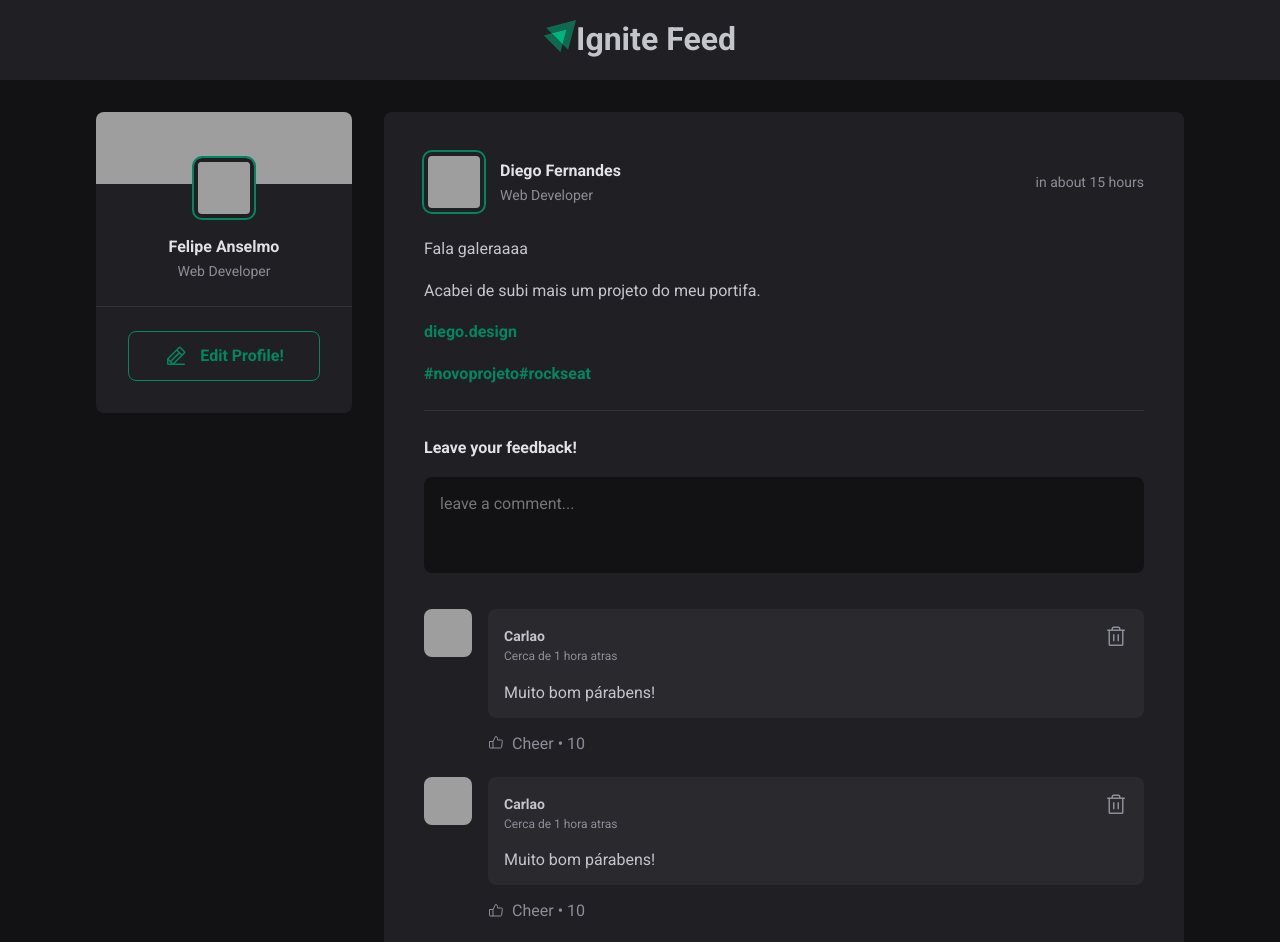
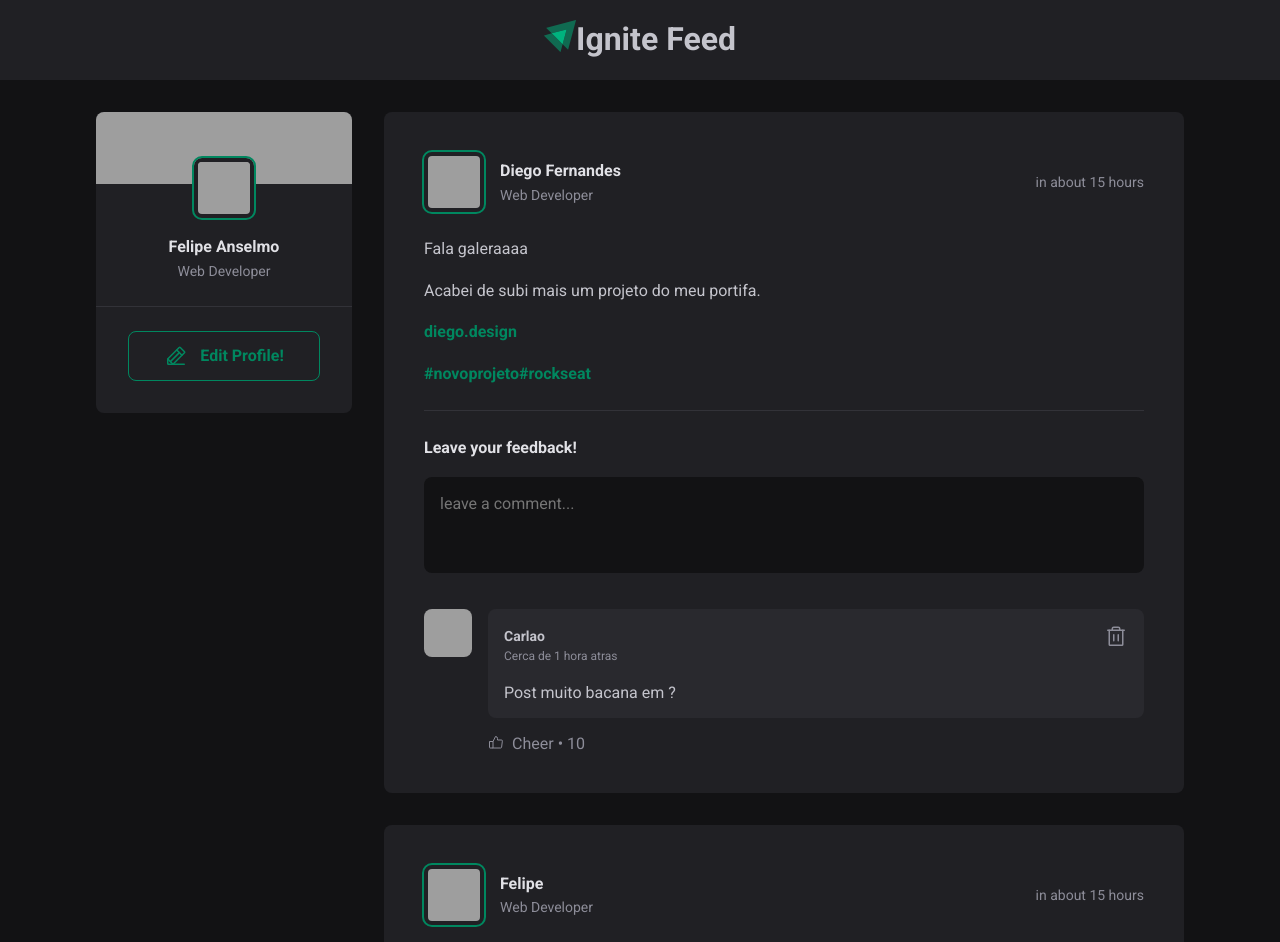
Before and after one commit to felipeanselmonascimento/IgniteFEED, a React (Vite) app: page / in a window 1280 px wide. Shown: the top 942 px of the page. Built offline with nearby package versions, Linux system fonts and the light colour scheme; grey boxes are pictures that could not be loaded.

Commit message:
enserir comentarios e entendendo keys

```diff
--- a/src/App.jsx
+++ b/src/App.jsx
@@ -44,6 +44,7 @@
         <main>
           {posts.map(post => {
             return <Post
+              key={post.id}
               author={post.author}
               content={post.content}
               publishedAt={post.publishedAt}
--- a/src/components/Comment.jsx
+++ b/src/components/Comment.jsx
@@ -2,7 +2,7 @@
 import { Avatar } from './Avatar'
 import styles from './Comment.module.css'
 
-export function Comment () {
+export function Comment({ content }) {
     return (
         <div className={styles.comment}>
             <Avatar hasBorder={false} src="https://github.com/felipe.png" />
@@ -17,7 +17,7 @@
                             <Trash size={24}/>
                         </button>
                     </header>
-                    <p>Muito bom párabens!</p>
+                    <p>{content}</p>
                 </div>
                 <footer>
                     <button>
--- a/src/components/Post.jsx
+++ b/src/components/Post.jsx
@@ -2,14 +2,33 @@
 import { Comment } from './Comment'
 import styles from './Post.module.css'
 import { format, formatDistanceToNow } from 'date-fns'
+import { useState } from 'react'
 
 export function Post({ author, content, publishedAt }) {
+
+    const [comments, setComments] = useState(['Post muito bacana em ?'])
+
+    const [newCommentText, SetNewCommentText] = useState('')
 
     const publishedDateFormmatted = format(publishedAt, "d 'of' LLLL HH:mm'h'")
 
     const publishedDateRelativeToNow = formatDistanceToNow(publishedAt, {
         addSuffix: true
     })
+
+    const handleCreateNewComment = () => {
+        event.preventDefault()
+
+        setComments([...comments, newCommentText])
+        SetNewCommentText('')
+    }
+
+    const handleNewCommentChange = () => {
+        //event.target pega o textarea pq foi add no textarea e nao no formulario
+        const newComment = event.target.value
+
+        SetNewCommentText(newComment)
+    }
 
     return (
         <article className={styles.post}>
@@ -26,25 +45,29 @@
             <div className={styles.content}>
                 {content.map(line => {
                     if (line.type === 'paragraph') {
-                        return <p>{line.content}</p>
+                        return <p key={line.content}>{line.content}</p>
                     }
                     if (line.type === 'link') {
-                        return <p><a href="#">{line.content}</a></p>
+                        return <p key={line.content}><a href="#">{line.content}</a></p>
                     }
                 })}
                 <p><a href="#">#novoprojeto#rockseat</a></p>
             </div>
-            <form className={styles.commentForm}>
+            <form onSubmit={handleCreateNewComment} className={styles.commentForm}>
                 <strong>Leave your feedback!</strong>
-                <textarea placeholder="leave a comment..." />
+                <textarea
+                    placeholder="leave a comment..."
+                    onChange={handleNewCommentChange}
+                    value={newCommentText}
+                />
                 <footer>
                     <button type="submit">Post</button>
                 </footer>
             </form>
             <div className={styles.commentList}>
-                <Comment />
-                <Comment />
-                <Comment />
+                {comments.map(comment => {
+                    return <Comment  key={comment} content={comment}/>
+                })}
             </div>
         </article>
     )
```
